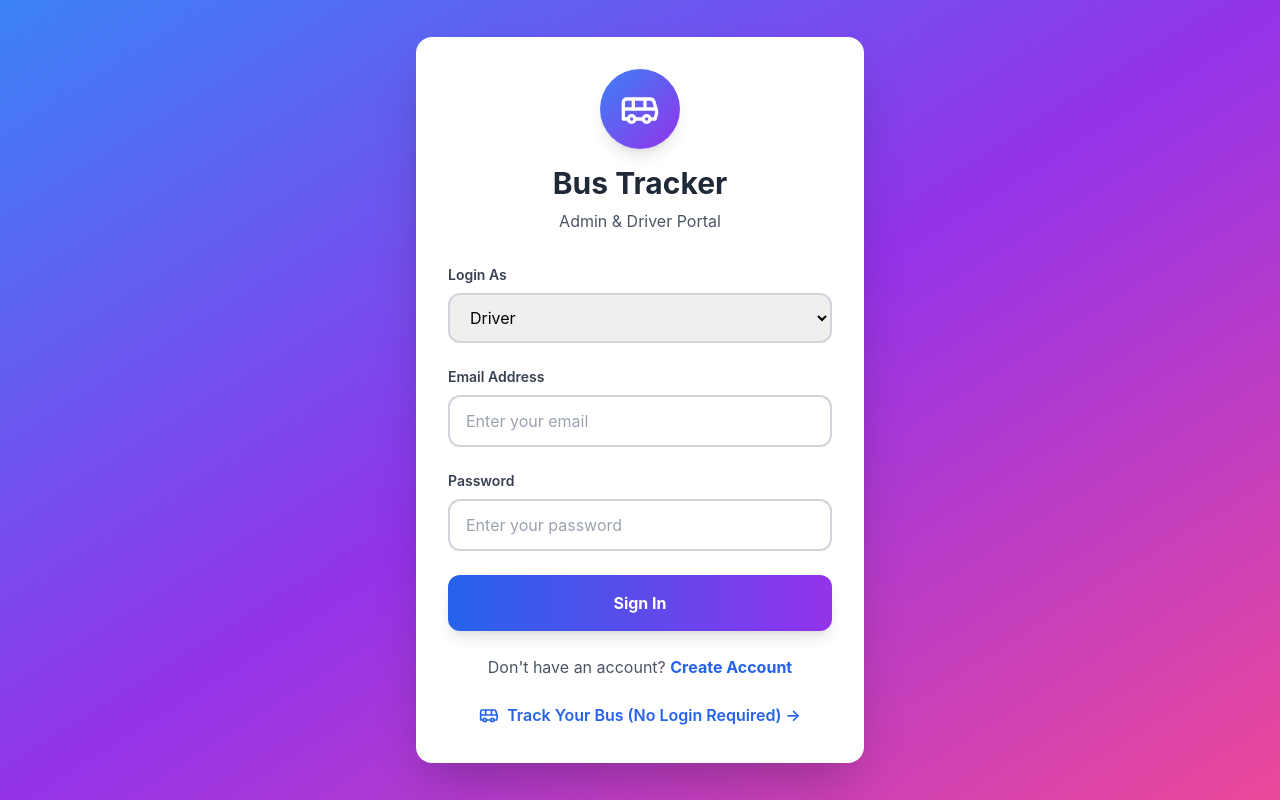
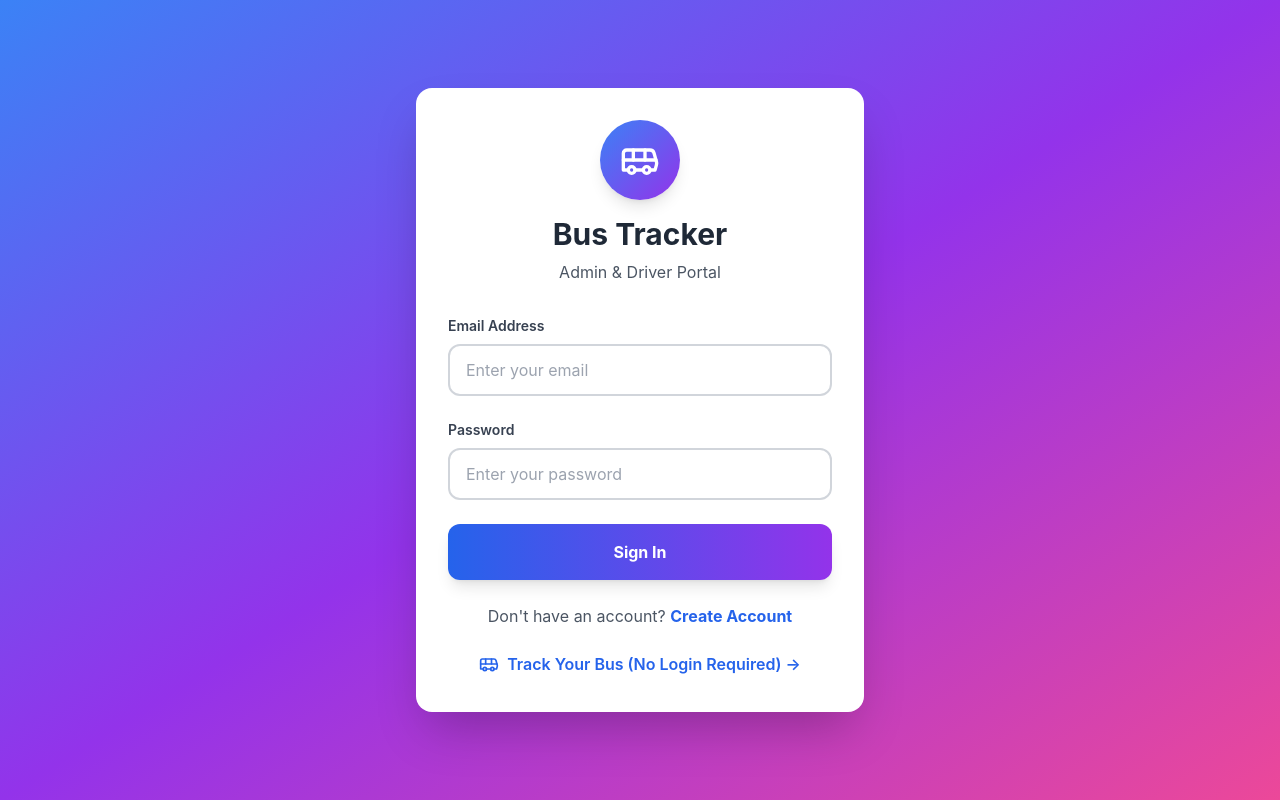
Before and after one commit to lenin795/Bus-Tracking-frontend, a React (Create React App) app: page /login in a window 1280 px wide. Built offline with nearby package versions, Linux system fonts and the light colour scheme.

Commit message:
updated login

```diff
--- a/src/pages/Login.js
+++ b/src/pages/Login.js
@@ -6,7 +6,7 @@ import { Bus, AlertCircle } from 'lucide-react';
 const Login = () => {
   const [email, setEmail] = useState('');
   const [password, setPassword] = useState('');
-  const [role, setRole] = useState('driver');
+
   const [error, setError] = useState('');
   const [loading, setLoading] = useState(false);
 
@@ -47,19 +47,7 @@ const Login = () => {
         )}
 
         <form onSubmit={handleSubmit} className="space-y-6">
-          <div>
-            <label className="block text-sm font-semibold text-gray-700 mb-2">
-              Login As
-            </label>
-            <select
-              value={role}
-              onChange={(e) => setRole(e.target.value)}
-              className="w-full px-4 py-3 border-2 border-gray-300 rounded-xl focus:ring-2 focus:ring-blue-500 focus:border-transparent transition"
-            >
-              <option value="driver">Driver</option>
-              <option value="admin">Admin</option>
-            </select>
-          </div>
+
 
           <div>
             <label className="block text-sm font-semibold text-gray-700 mb-2">
```
